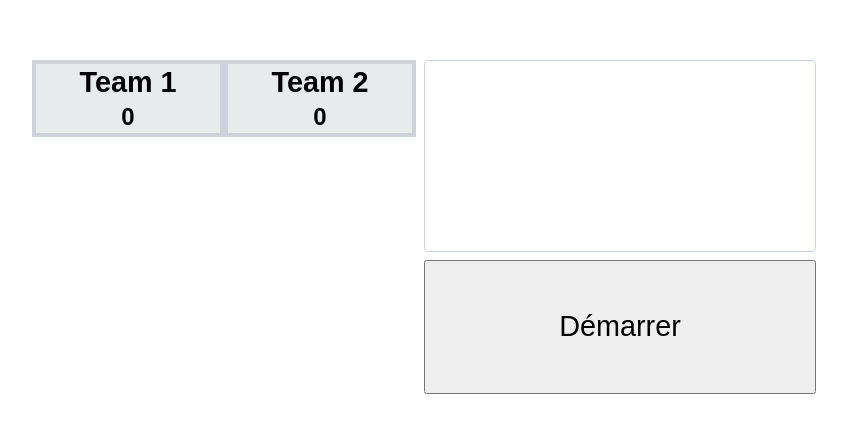
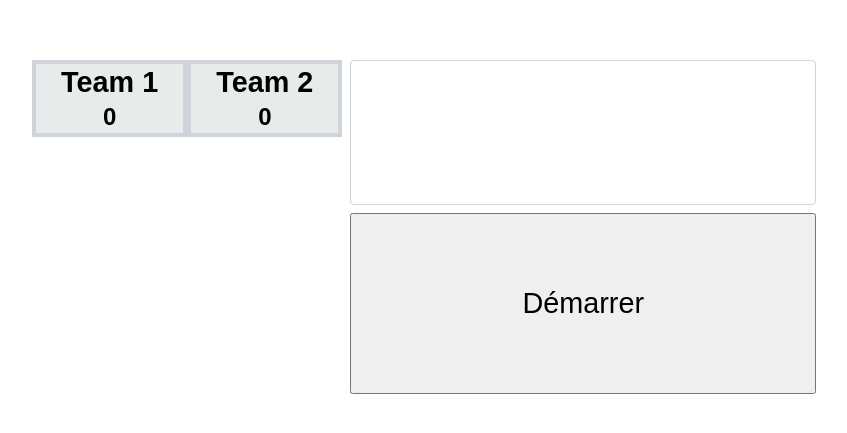
Before and after one commit to jwilkie/mobile-catchphrase, a plain HTML site: page index.html in a window 1280 px wide. Shown: the part 173-606 px from the top of the page, without its empty margins (216-1063 px from the left). Drawn offline with Linux system fonts and the light colour scheme.

Commit message:
Fix text size and center words

```diff
--- a/index.html
+++ b/index.html
@@ -29,7 +29,7 @@
             </div>
         </div>
         <div class="wordButton">
-            <textarea id="wordDisplay" type="text" readonly></textarea>
+            <div id="wordDisplay"></div>
             <button id="btnNext" onclick="app.click()" disabled>Next</button>
         </div>
     </main>
--- a/styles.css
+++ b/styles.css
@@ -43,14 +43,15 @@ main > div {
 }
 
 #wordDisplay {
+    display: flex;
+    align-items: center;
+    justify-content: space-around;
     flex-grow: 1;
     margin-bottom: .5rem;
     border: solid 1px #ced4da;
     border-radius: .25rem;
-    font-size: 2.5rem;
-    text-align: center;
+    font-size: 8vw;
     color: #495057;
-    resize: none;
 }
 
 #btnNext {
@@ -99,18 +100,28 @@ main > div {
     }
 
     .graphicScore {
-        width: 50%;
+        width: 40%;
         flex-grow: 1;
         margin-right: .25rem;
     }
 
     .wordButton {
-        width: 50%;
+        width: 60%;
         flex-grow: 1;
         margin-left: .25rem;
     }
 
-    main #graphicDisplay {
+    #wordDisplay {
+        font-size: 4.2vw;
+    }
+
+    #graphicDisplay {
         display: block;
     }
 }
+
+@media only screen and (min-width: 60em) {
+    #wordDisplay {
+        font-size: 2.5rem;
+    }
+}
```
